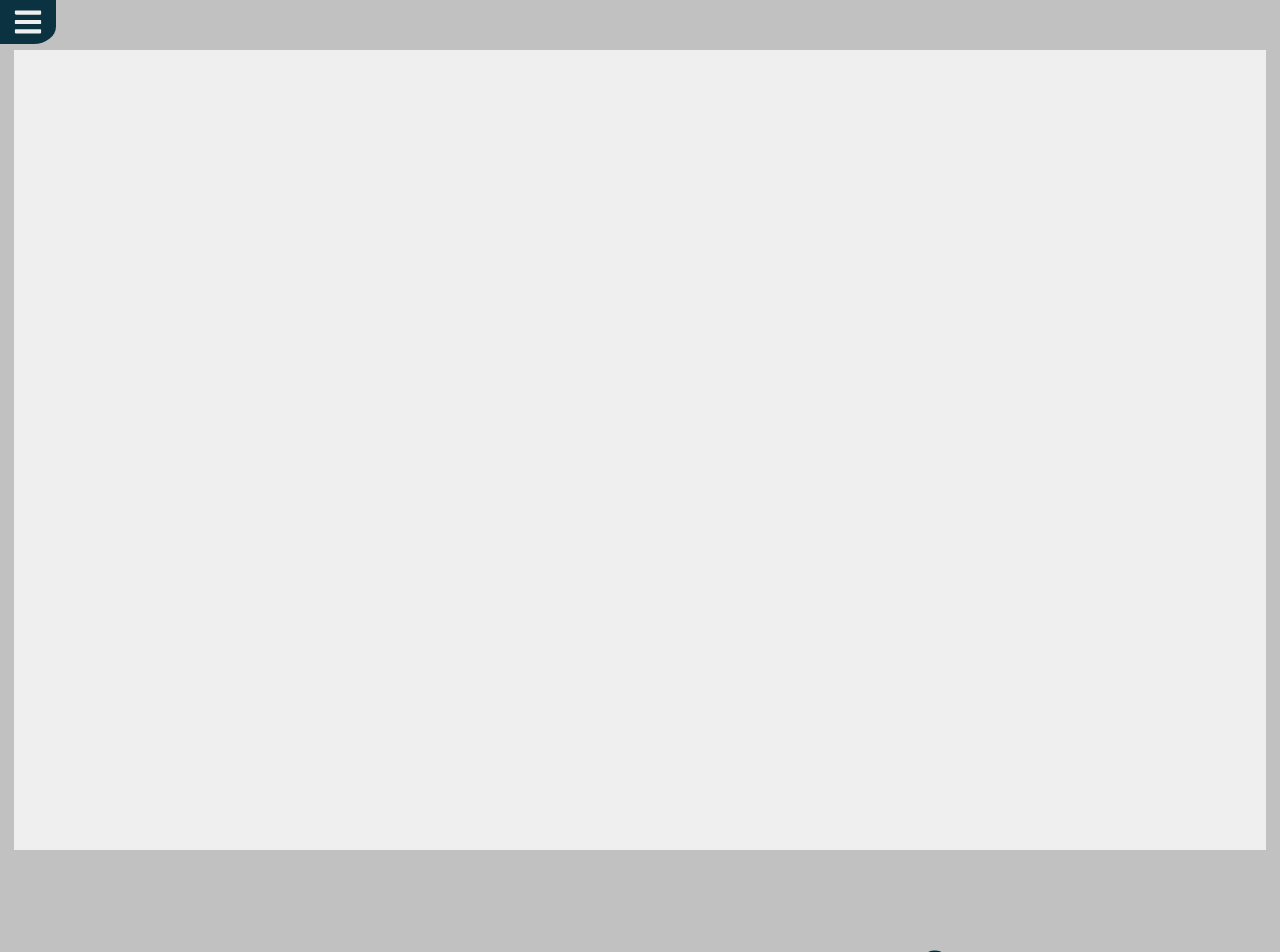
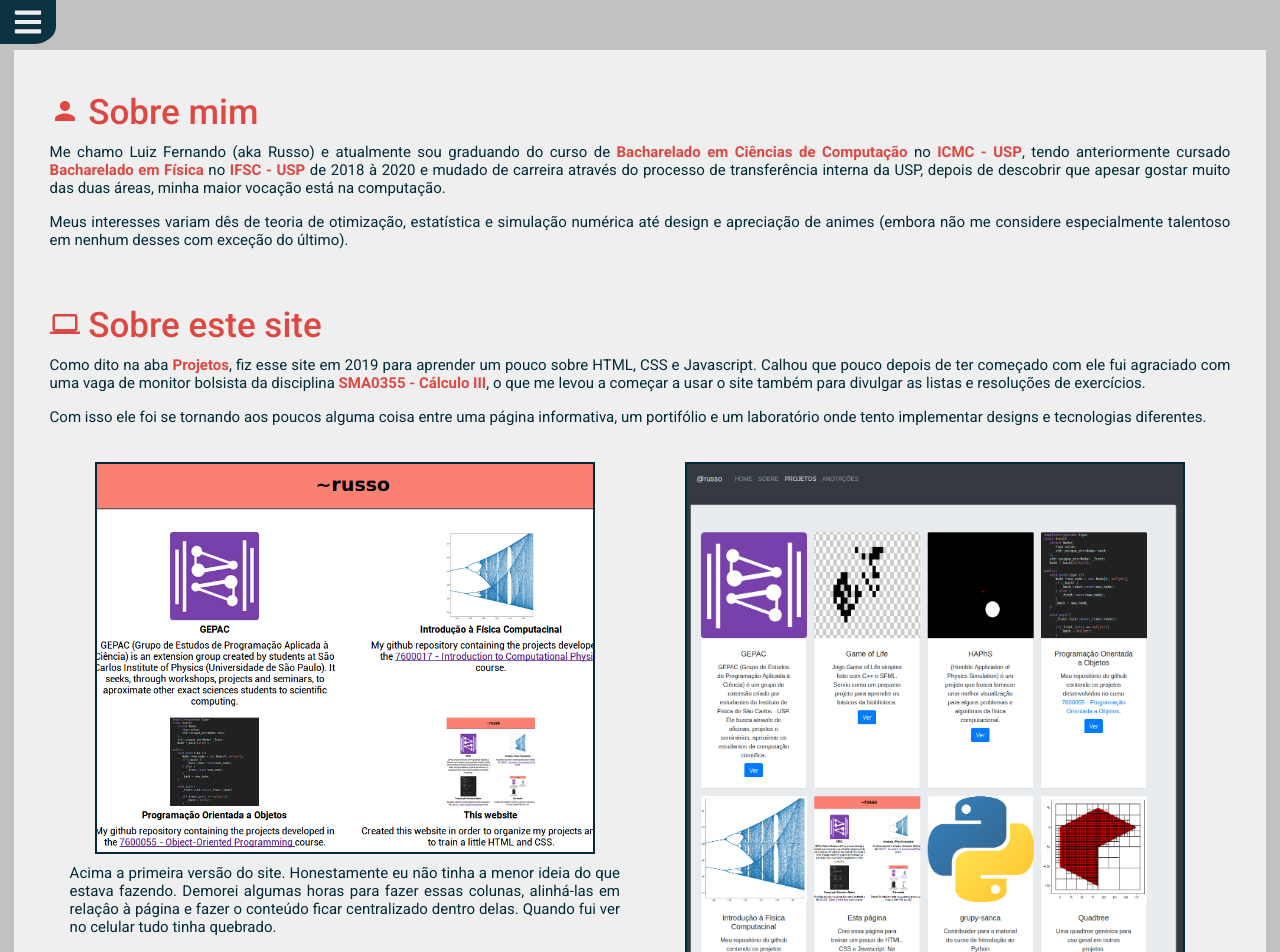
Before and after one commit to LFRusso/russo, a React (Create React App) app: page /about in a window 1280 px wide. Shown: the top 952 px of the page. Built offline with nearby package versions, Linux system fonts and the light colour scheme.

Commit message:
atualizando

```diff
--- a/src/global.css
+++ b/src/global.css
@@ -31,3 +31,7 @@ body {
     color: inherit;
     text-decoration: inherit;
 }
+
+b {
+    color: #DE4842;
+}
--- a/src/pages/About/index.js
+++ b/src/pages/About/index.js
@@ -1,8 +1,56 @@
 import React from 'react';
+import {Link} from 'react-router-dom';
+import {MdPerson, MdComputer} from 'react-icons/md';
+
+import './style.css';
+import jojoLogo from '../../assets/img/jojo.webp';
+import siteV1 from '../../assets/img/projects/site.png'
+import siteV2 from '../../assets/img/site2.png'
 
 const About = () => {
     return (
-        <div>
+        <div className="row sections-wrapper">
+
+            <div className="section col-lg-12 col-sm-12">
+                <span className="section-title"><MdPerson className="section-icon" color="#DE4842" size={30}/> Sobre mim</span>
+                <div className="section-body">
+                    <p>
+                    Me chamo Luiz Fernando (aka Russo) e atualmente sou graduando do curso de <b>Bacharelado em Ciências de Computação</b> no <b>ICMC - USP</b>, tendo anteriormente cursado <b>Bacharelado em Física</b> no <b>IFSC - USP</b> de 2018 à 2020 e mudado de carreira através do processo de transferência interna da USP, depois de descobrir que apesar gostar muito das duas áreas, minha maior vocação está na computação.
+                    </p>
+                    <p>
+                    Meus interesses variam dês de teoria de otimização, estatística e simulação numérica até design e apreciação de animes (embora não me considere especialmente talentoso em nenhum desses com exceção do último).
+                    </p>
+                </div>
+            </div>
+
+            <div className="section col-lg-12 col-sm-12">
+                <span className="section-title"><MdComputer className="section-icon" color="#DE4842" size={30}/> Sobre este site</span>
+                <div className="section-body row">
+                    <p>
+                        Como dito na aba <b><Link to="/projects" className="text-link">Projetos</Link></b>, fiz esse site em 2019 para aprender um pouco sobre HTML, CSS e Javascript. Calhou que pouco depois de ter começado com ele fui agraciado com uma vaga de monitor bolsista da disciplina <b>SMA0355 - Cálculo III</b>, o que me levou a começar a usar o site também para divulgar as listas e resoluções de exercícios.
+                    </p>
+                    <p>
+                        Com isso ele foi se tornando aos poucos alguma coisa entre uma página informativa, um portifólio e um laboratório onde tento implementar designs e tecnologias diferentes.
+                    </p>
+
+
+                    <div className="col-sm-6 col-lg-6 col-md-6 section-img">
+                        <img className="figure" src={siteV1}/>
+                        <p>
+                            Acima a primeira versão do site. Honestamente eu não tinha a menor ideia do que estava fazendo. Demorei algumas horas para fazer essas colunas, alinhá-las em relaçâo à página e fazer o conteúdo ficar centralizado dentro delas. Quando fui ver no celular tudo tinha quebrado.
+                        </p>
+                    </div>
+
+                    <div className="col-sm-6 col-lg-6 col-md-6 section-img">
+                        <img className="figure" src={siteV2}/>
+                        <p>
+                            Segunda versão do site, finalmente usando boostrap e responsivo, com uma barra de navegação colapsável.
+                        </p>
+                    </div>
+
+                </div>
+            </div>
+
 
         </div>
     );
--- /dev/null
+++ b/src/pages/About/style.css
@@ -0,0 +1,54 @@
+.section-title {
+    font-size: 35px;
+    font-weight: 500;
+    color: #DE4842;
+    display: block;
+    flex-direction: row;
+
+    margin-left: 10px;
+}
+
+.section-body {
+    margin-top: 20px;
+    font-size: 15px;
+    text-align: justify;
+    margin: 10px;
+}
+
+
+.section-icon {
+    margin-bottom: 6px;
+}
+
+.section {
+    margin-bottom: 30px;
+    display: flex;
+    flex-direction: column;
+}
+
+.sections-wrapper {
+    display: flex;
+    flex-direction: row;
+}
+
+.section-img {
+
+    width: 100%;
+    display: block;
+    flex-direction: column;
+    text-align: center;
+
+    margin-bottom: 5px;
+    padding: 20px;
+    overflow: auto;
+}
+
+.section-img p {
+    text-align: justify;
+}
+
+
+.figure {
+    border: solid #022B3A 2px;
+    margin-bottom: 10px;
+}
--- a/src/pages/Home/posts/Postslist.js
+++ b/src/pages/Home/posts/Postslist.js
@@ -7,7 +7,7 @@ class Postlist extends React.Component {
 
     render () {
 
-        const posts = [Post1];
+        const posts = [Post1, Post2];
 
         const listposts = posts.map((post) =>
             <div className="post-container">
--- a/src/pages/Home/posts/post2.js
+++ b/src/pages/Home/posts/post2.js
@@ -1,13 +1,48 @@
 import React from 'react';
 import PostHeader from './PostHeader'
+import { findByLabelText } from '@testing-library/react';
 
 const Post2 = () => {
 
+    const paletteJojo2 = ["#f0bd00", "#fd1676", "#f21889", "#e2e8f6", "#4779ea", "#000000"];
+    const paletteJojo = ["#EFEFEF", "#e1e55a", "#f3cf56", "#ea5b54","#ec7283","#98797f", "#5d3791", "#0b0a22"];
+    const paletteSite = ["#022B3A", "#EFEFEF", "#C2C1C2", "#DE4842", "#F4B685"];
+    const paletteVaporwave = ["#ff71ce", "#01cdfe", "#05ffa1", "#b967ff", "#fffb96"]
+
+    const palette1 = paletteJojo.map((color) =>
+        <div className="color-div col-1" style={{backgroundColor: color}}>
+        </div>
+    );
+
+    const palette2 = paletteSite.map((color) =>
+        <div className="color-div col-1" style={{backgroundColor: color}}>
+        </div>
+    );
+
+    const palette3 = paletteVaporwave.map((color) =>
+        <div className="color-div col-1" style={{backgroundColor: color}}>
+        </div>
+    );
+
     return(
         <div>
-            <PostHeader>Post top</PostHeader>
+            <PostHeader>Teste de Paletas</PostHeader>
             <div className="post-content row">
-                Mto Tops
+
+                <span className="palette-name">Paleta desse site</span>
+                <div className="palette row">
+                    {palette2}
+                </div>
+
+                <span className="palette-name">Diamond is Unbreakable</span>
+                <div className="palette row">
+                    {palette1}
+                </div>
+
+                <span className="palette-name">Vaporwave</span>
+                <div className="palette row">
+                    {palette3}
+                </div>
             </div>
         </div>
     );
--- a/src/pages/Home/style.css
+++ b/src/pages/Home/style.css
@@ -17,3 +17,29 @@ img {
     margin-left: 10px;
     color: #022B3A;
 }
+
+.palette {
+    display: inline-flex;
+    position: relative;
+    min-width: 100%;
+    min-height: 50px;
+
+    margin-bottom: 40px;
+}
+
+.color-div {
+    display: flex;
+    flex-direction: column-reverse;
+    width: 100%;
+    height: 100%;
+
+    border: 0px;
+    border-top: 2px;
+    border-bottom: 2px;
+    border-style: solid;
+}
+
+.palette-name {
+    font-size: 18px;
+    font-weight: 300;
+}
--- a/src/pages/Projects/index.js
+++ b/src/pages/Projects/index.js
@@ -60,8 +60,8 @@ const Projects = () => {
     const projects = projectList.map((project) =>
         <div class="col project-card">
             <img src= {project.img} className="project-img" />
-            <hr></hr>
             <span className="project-title">{project.title}</span>
+            <hr />
             <div className="project-content">
                 {project.description}
             </div>
--- a/src/pages/Projects/style.css
+++ b/src/pages/Projects/style.css
@@ -2,7 +2,7 @@
     max-width: 18rem;
     width: 100%;
     align-items: center;
-    background-color: rgb(194, 193, 194, 0.4);
+    background-color: rgb(194, 193, 194, 0.2);
     min-height: 38rem;
     margin: 10px;
 
@@ -25,9 +25,9 @@
 }
 
 .project-title {
-    font-size: 20px;
-    margin-bottom: 15px;
-    font-weight: 200;
+    font-size: 25px;
+    margin-top: 15px;
+    font-weight: 500;
     color: #DE4842;
 
     text-align: center;
@@ -61,3 +61,11 @@
 .project-content {
     display: block;
 }
+
+.project-card hr {
+    border: #DE4842;
+    background-color: #DE4842;
+    width: 60%;
+    height: 1px;
+    margin-bottom: 20px;
+}
```
Also changed, not shown: src/assets/img/jojo.webp (added), src/assets/img/site2.png (added).
